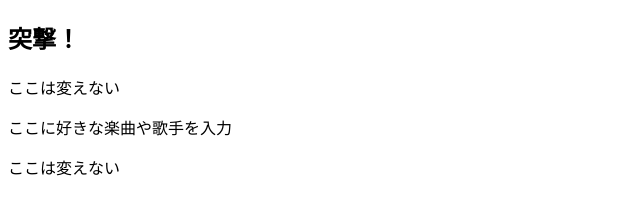
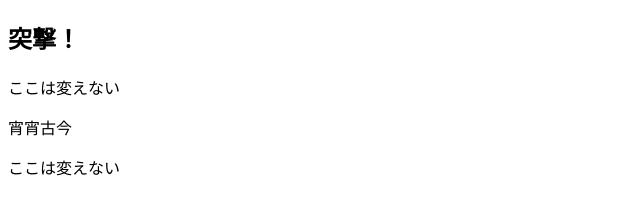
Before and after one commit to iwamochi/testConflict, a plain HTML site: page index.html in a window 1280 px wide. Shown: the whole page, without its empty margins (0-640 px from the left). Drawn offline with Linux system fonts and the light colour scheme.

Commit message:
[modify]index.html

```diff
--- a/index.html
+++ b/index.html
@@ -6,7 +6,7 @@
 <body>
 <h2> 突撃！ </h2>
 <p>ここは変えない</p>
-<p>ここに好きな楽曲や歌手を入力</p>
+<p>宵宵古今</p>
 <p>ここは変えない</p>
 </body>
 </html>
```
